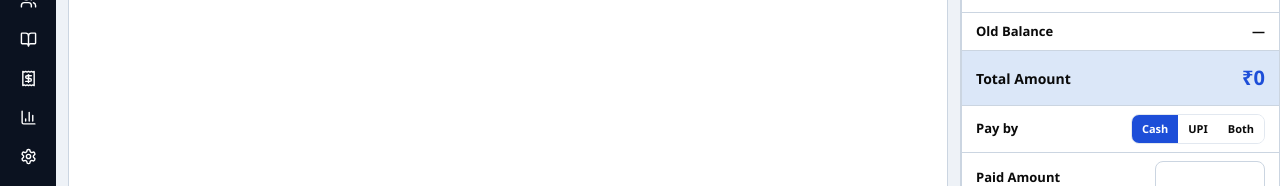
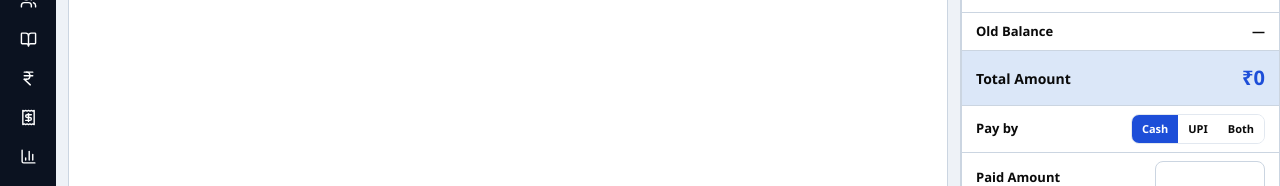
Before and after one commit to ShahidKollam/alif-pos, a React (Vite) app: page / in a window 1280 px wide. Shown: the part 200-386 px from the top of the page. Built offline with nearby package versions, Linux system fonts and the light colour scheme.

Commit message:
Wire Record payment modal + Ledger searchable customer (no inline collect)

```diff
--- a/src/components/HelpModal.jsx
+++ b/src/components/HelpModal.jsx
@@ -13,6 +13,7 @@ const globalShortcuts = [
   { key: 'Alt+0', desc: 'Products + open Add product' },
   { key: 'Alt+1', desc: 'Open last saved bill (tab or new)' },
   { key: 'Alt+R', desc: 'Open return from earlier bill (Billing)' },
+  { key: 'Sidebar', desc: 'Record payment — receive against customer account' },
 ];
 
 const billingShortcuts = [
--- a/src/components/Sidebar.jsx
+++ b/src/components/Sidebar.jsx
@@ -9,7 +9,8 @@ import {
   ShoppingCart,
   PanelLeftClose,
   PanelLeft,
-  HelpCircle
+  HelpCircle,
+  IndianRupee
 } from 'lucide-react';
 
 const items = [
@@ -18,12 +19,13 @@ const items = [
   { id: 'stock', label: 'Stock', icon: Warehouse },
   { id: 'customers', label: 'Customers', icon: Users },
   { id: 'ledger', label: 'Ledger', icon: BookOpen },
+  { id: 'payment', label: 'Record payment', icon: IndianRupee },
   { id: 'sales', label: 'Sales', icon: Receipt },
   { id: 'reports', label: 'Reports', icon: BarChart3 },
   { id: 'settings', label: 'Settings', icon: Settings }
 ];
 
-export default function Sidebar({ current, onNavigate, collapsed, onToggleCollapse, onOpenHelp }) {
+export default function Sidebar({ current, onNavigate, collapsed, onToggleCollapse, onOpenHelp, onOpenReceivePayment }) {
   return (
     <aside
       className={`${collapsed ? 'w-[56px]' : 'w-[200px]'} shrink-0 bg-[#0b1220] text-white flex flex-col transition-all duration-200`}
@@ -57,7 +59,13 @@ export default function Sidebar({ current, onNavigate, collapsed, onToggleCollap
               key={item.id}
               type="button"
               title={item.label}
-              onClick={() => onNavigate(item.id)}
+              onClick={() => {
+                if (item.id === 'payment') {
+                  onOpenReceivePayment?.();
+                  return;
+                }
+                onNavigate(item.id);
+              }}
               className={`w-full flex items-center gap-2.5 rounded-lg text-[13px] font-medium transition-colors
                 ${collapsed ? 'justify-center px-0 py-2.5' : 'px-2.5 py-2'}
                 ${active
```
